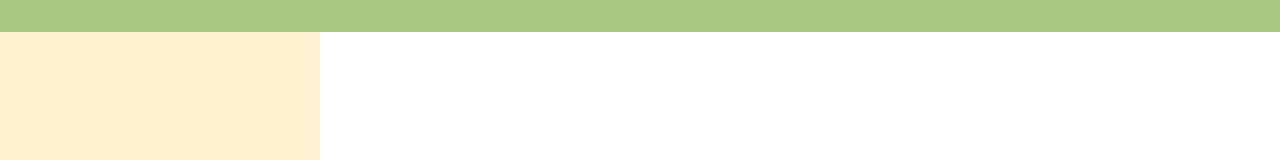
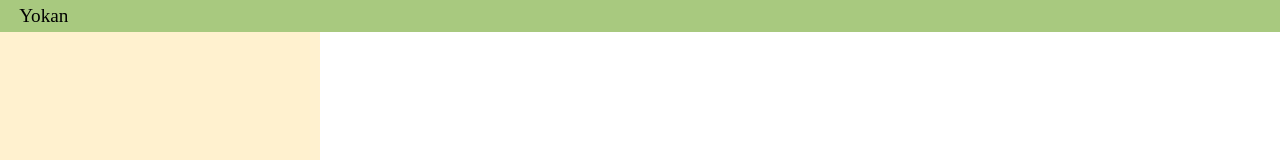
Before and after one commit to graighle/yokan, a React (Create React App) app in the folder client/: page / in a window 1280 px wide. Shown: the top 160 px of the page. Built offline with nearby package versions, Linux system fonts and the light colour scheme.

Commit message:
Make page header.

```diff
--- a/client/src/App.js
+++ b/client/src/App.js
@@ -4,6 +4,7 @@ import Header from './components/Header';
 import LeftMenu from './components/LeftMenu';
 
 import 'normalize.css';
+import './styles/elements';
 import './styles/layouts';
 import './styles/modules';
 import './styles/themes/default';
--- a/client/src/components/HeaderView.js
+++ b/client/src/components/HeaderView.js
@@ -1,7 +1,14 @@
 import React from 'react';
 
 const HeaderView = (props) => (
-	<div className="l-header t-page-header">
+	<div className="l-header m-page-header t-page-header">
+		<div className="m-app-title e-app-title-text">
+			Yokan
+		</div>
+		<div className="m-space">
+		</div>
+		<div className="m-options">
+		</div>
 	</div>
 );
 
--- /dev/null
+++ b/client/src/styles/elements/index.js
@@ -0,0 +1 @@
+import './text.scss'
--- /dev/null
+++ b/client/src/styles/elements/text.scss
@@ -0,0 +1,3 @@
+.e-app-title-text {
+	font-size: 1.2em;
+}
--- a/client/src/styles/modules/page.scss
+++ b/client/src/styles/modules/page.scss
@@ -0,0 +1,31 @@
+.m-page-header {
+	display: flex;
+	justify-content: space-between;
+	align-items: center;
+
+	.m-app-title {
+		height: 100%;
+		margin: 0 1em;
+
+		display: flex;
+		flex: init;
+		justify-content: space-between;
+		align-items: center;
+	}
+
+	.m-space {
+		height: 100%;
+
+		display: flex;
+		flex: auto;
+	}
+
+	.m-options {
+		height: 100%;
+		margin: 0 1em;
+
+		display: flex;
+		flex: init;
+		align-items: center;
+	}
+}
```
Also changed, not shown: 1 other file (tests, documents, lock files or other folders).
